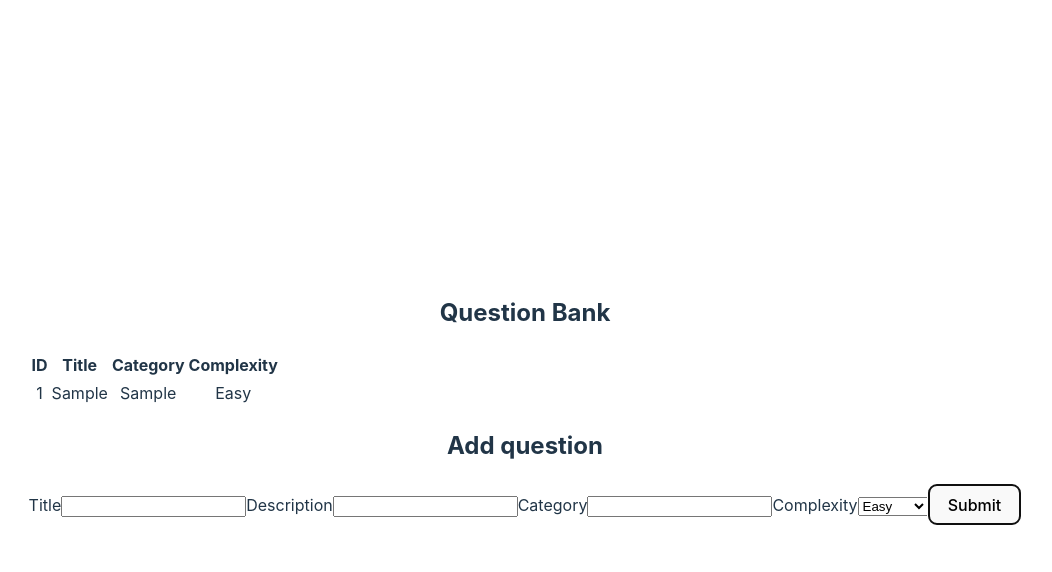
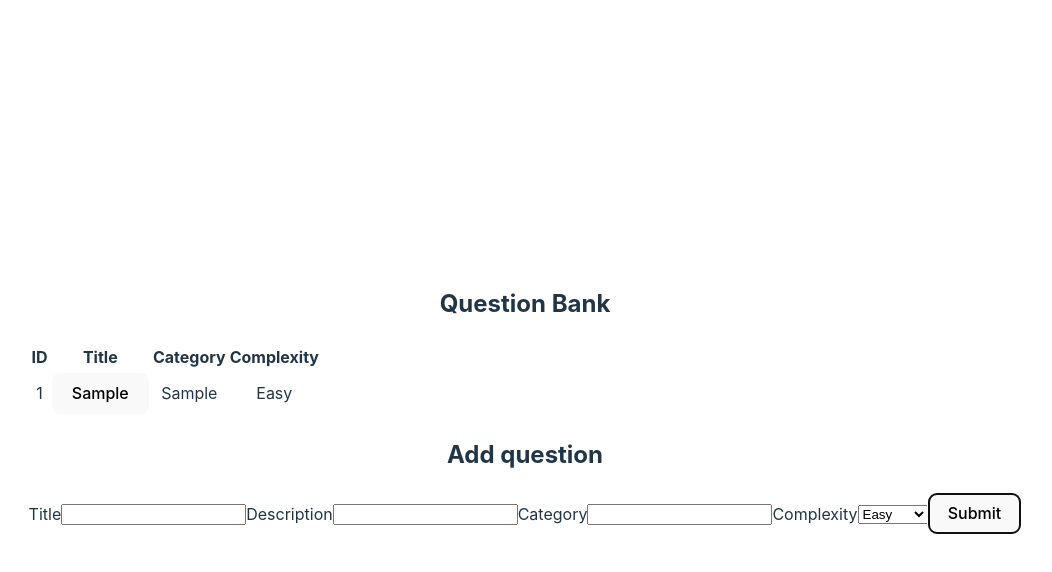
Before and after one commit to mandykqh/ay2324s1-course-assessment-g15, a React (Vite) app in the folder frontend/: page / in a window 1280 px wide. Both pictures are taken after typing "Sample", "Sample", "Sample" into the empty fields and a click on the button "Submit". Shown: the top 572 px of the page, without its empty margins (115-1167 px from the left). Built offline with nearby package versions, Linux system fonts and the light colour scheme.

Commit message:
Enable problem description popup on click

```diff
--- a/frontend/src/QuestionBank.jsx
+++ b/frontend/src/QuestionBank.jsx
@@ -1,5 +1,6 @@
 import { useState, useEffect } from "react";
 import AddQuestion from "./AddQuestion";
+import ToggleDescription from "./ToggleDescription";
 export default function QuestionBank() {
     const [questions, setQuestions] = useState([]);
     const toAddQuestion = newQuestion => setQuestions([...questions, newQuestion]);
@@ -16,6 +17,11 @@ export default function QuestionBank() {
         console.log("Saving Questions:", questions);
         // localStorage.setItem("questions", JSON.stringify(questions));
     }, [questions]);
+
+
+    const [showDescPopup, setShowDescPopup] = useState(false);
+    const togglePopup = () => setShowDescPopup(!showDescPopup);
+
     return (
         <div>
             <h2>Question Bank</h2>
@@ -32,13 +38,16 @@ export default function QuestionBank() {
                     {questions.map((question, id) => (
                         <tr key={question.id}>
                             <td>{id + 1}</td>
-                            <td>{question.title}</td>
+                            <td>
+                                <button onClick={togglePopup}>{question.title}</button>
+                            </td>
                             <td>{question.category}</td>
                             <td>{question.complexity}</td>
                         </tr>
                     ))}
                 </tbody>
             </table>
+            {showDescPopup && <ToggleDescription />}
             <AddQuestion toAddQuestion={toAddQuestion} />
         </div>
     );
--- /dev/null
+++ b/frontend/src/ToggleDescription.jsx
@@ -0,0 +1,5 @@
+export default function ToggleDescription() {
+    return (
+        <h3>Question description</h3>
+    )
+}
```
